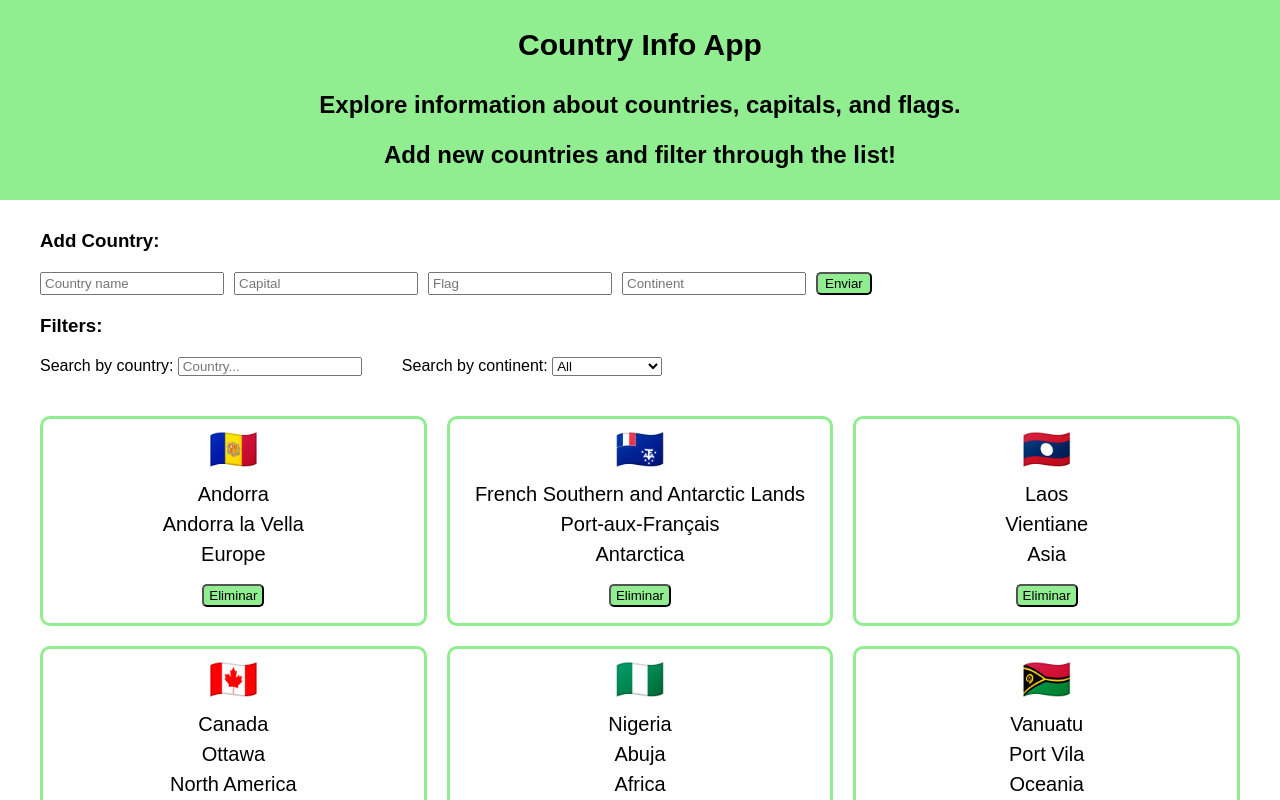
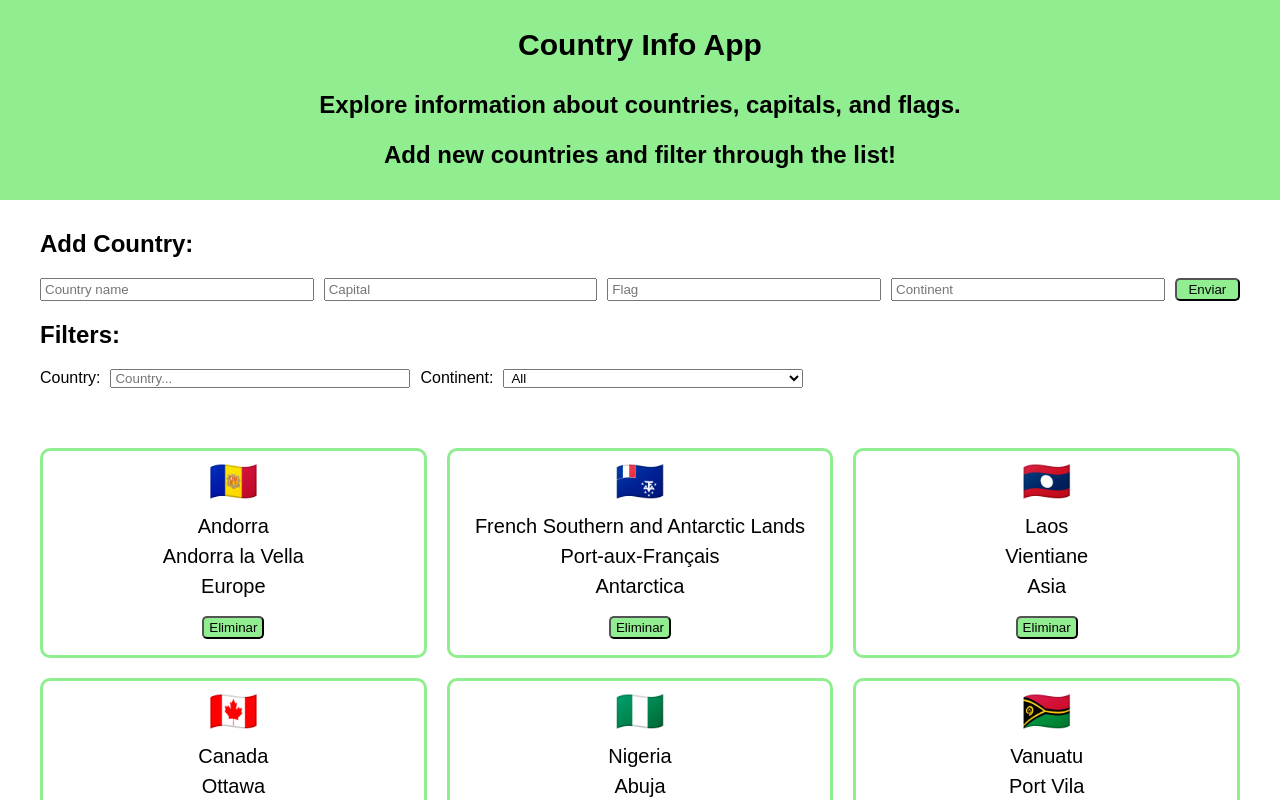
Before and after one commit to elialcodes/country-search, a React (Vite) app: page / in a window 1280 px wide. Shown: the top 800 px of the page. Built offline with nearby package versions, Linux system fonts and the light colour scheme.

Commit message:
form style

```diff
--- a/src/components/Filter.jsx
+++ b/src/components/Filter.jsx
@@ -11,10 +11,11 @@ function Filter({ onChangeInput, onChangeSelect }) {
   };
 
   return (
-    <div>
+    <>
       <h3 className="titlesFilter">Filters:</h3>
+      <form className="form">
         <label className="label" htmlFor="name">
-        Search by country:{' '}
+          Country:{' '}
         </label>
         <input
           className="input"
@@ -24,9 +25,9 @@ function Filter({ onChangeInput, onChangeSelect }) {
           onChange={handleInput}
         />
         <label className="label" htmlFor="continent">
-        Search by continent:{' '}
+          Continent:{' '}
         </label>
-      <select id="continent" type="text" onChange={handleSelect}>
+        <select className="input" id="continent" type="text" onChange={handleSelect}>
           <option value="All">All</option>
           <option value="Africa">Africa</option>
           <option value="Antarctica">Antarctica</option>
@@ -36,7 +37,8 @@ function Filter({ onChangeInput, onChangeSelect }) {
           <option value="Oceania">Oceania</option>
           <option value="South America">South America</option>
         </select>
-    </div>
+      </form>
+    </>
   );
 }
 
--- a/src/styles/App.scss
+++ b/src/styles/App.scss
@@ -7,7 +7,7 @@ header {
   text-align: center;
   margin-bottom: 20px;
   background-color: lightgreen;
-  padding: 10px 20px;
+  padding: 15px 20px;
   line-height: 25px;
   @media (min-width: 768px) {
     margin-bottom: 30px;
--- a/src/styles/components/Form.scss
+++ b/src/styles/components/Form.scss
@@ -1,24 +1,40 @@
 .form {
-  margin-left: 40px;
   display: flex;
+  flex-direction: column;
   gap: 10px;
-  margin: 20px 40px;
+  margin: 20px;
+
+  @media (min-width: 768px) {
+    display: flex;
+    flex-direction: row;
+    gap: 10px;
+    margin: 20px 40px;
+  }
 }
 
 .titlesFilter {
-  margin-bottom: 20px;
-  margin-left: 40px;
+  margin: 20px;
+  font-size: 16px;
+  @media (min-width: 768px) {
+    margin-left: 40px;
+    font-size: 24px;
+  }
 }
 
 .label {
-  margin-left: 40px;
+  font-size: 14px;
+  @media (min-width: 768px) {
+    font-size: 16px;
+  }
 }
 
 .input {
   padding-left: 3px;
+  width: 300px;
 }
 
 .buttonSubmit {
+  width: 70px;
   background-color: lightgreen;
   padding: 2px 7px;
   border-radius: 5px;
```
Lines whose indentation alone changed are shown as unchanged.
